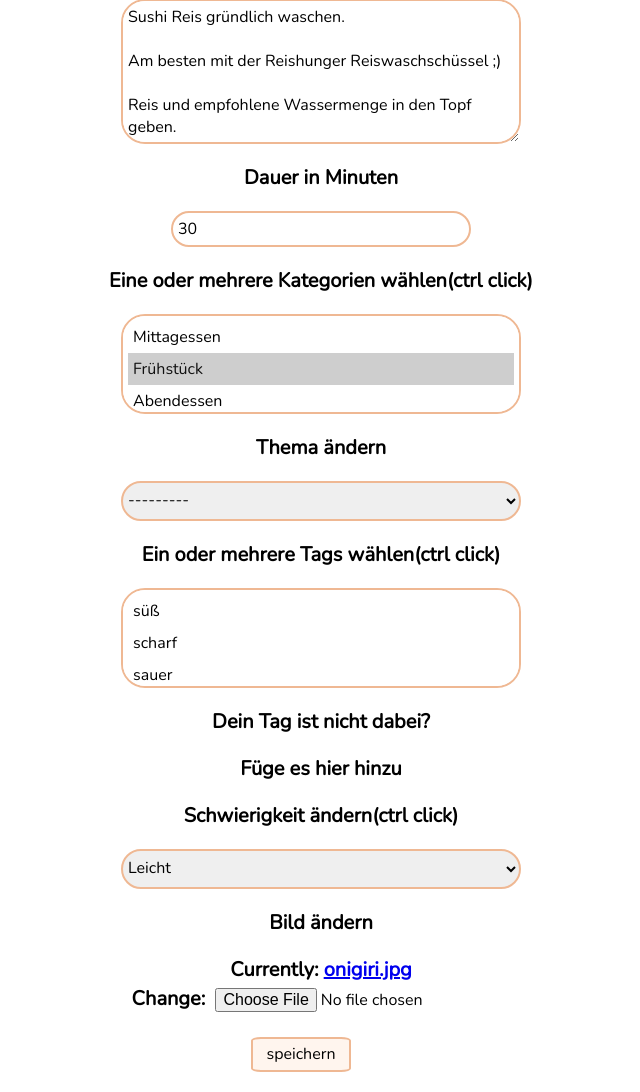
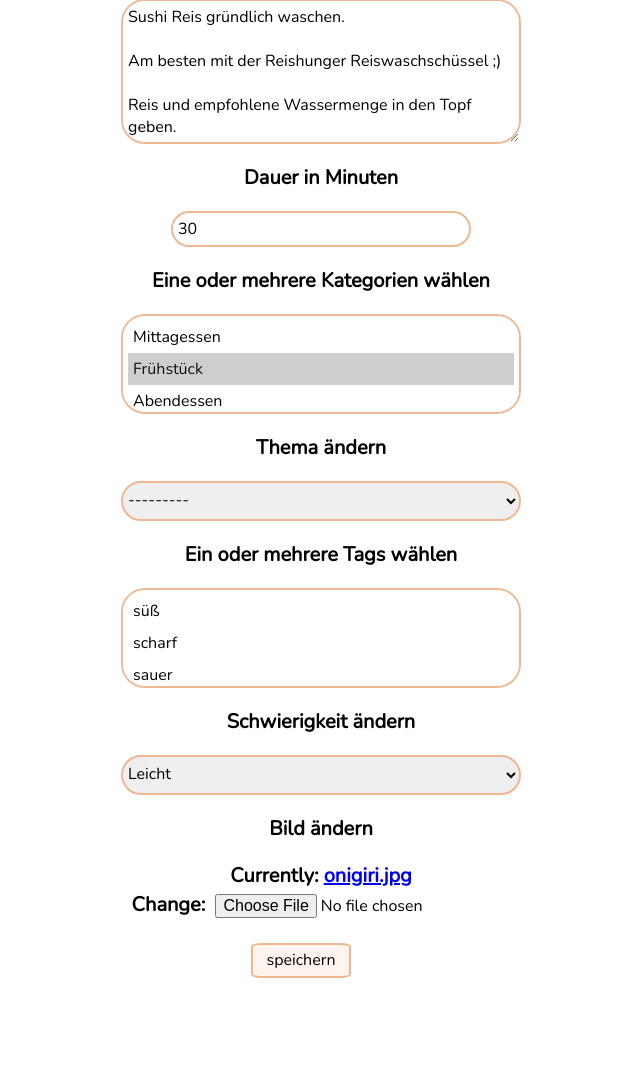
Before and after one commit to slnviii/KochbuchDjango, a Django app: page /recipe/edit/2 in a window 1280 px wide. Shown: the part 584-1676 px from the top of the page, without its empty margins (339-979 px from the left). After the commit the page ends 1562 px from the top, so only its background shows below. Run offline with Django 4.2, Linux system fonts and the light colour scheme; data comes from the database, SQL or seed files in the repository; both versions use the stored data as it was after the commit; data that the repository does not hold is empty.

Commit message:
Rezepte hochgeladen und edit_recipe.html geändert

```diff
--- a/kochbuch/buch/templates/edit_recipe.html
+++ b/kochbuch/buch/templates/edit_recipe.html
@@ -100,7 +100,7 @@
      </div>
      <div>
         <p>
-            <ul style="">Eine oder mehrere Kategorien wählen(ctrl click)</ul>
+            <ul style="">Eine oder mehrere Kategorien wählen</ul>
             <ul>{{ form.kategorien }}</ul>
         </p>
         <p>
@@ -108,15 +108,12 @@
             <ul>{{ form.thema }}</ul>
         </p>
         <p>
-            <ul>Ein oder mehrere Tags wählen(ctrl click)</ul>
+            <ul>Ein oder mehrere Tags wählen</ul>
             <ul>{{ form.tags }}</ul>
         </p>
+
         <p>
-            <ul>Dein Tag ist nicht dabei?</ul>
-            <ul>Füge es hier hinzu</ul>
-        </p>
-        <p>
-            <ul>Schwierigkeit ändern(ctrl click)</ul>
+            <ul>Schwierigkeit ändern</ul>
             <ul>{{ form.schwierigkeit }}</ul>
         </p>
         <p>
```
Also changed, not shown: kochbuch/db.sqlite3, kochbuch/media/rote-linsen-kokos-suppe.jpg (added).
